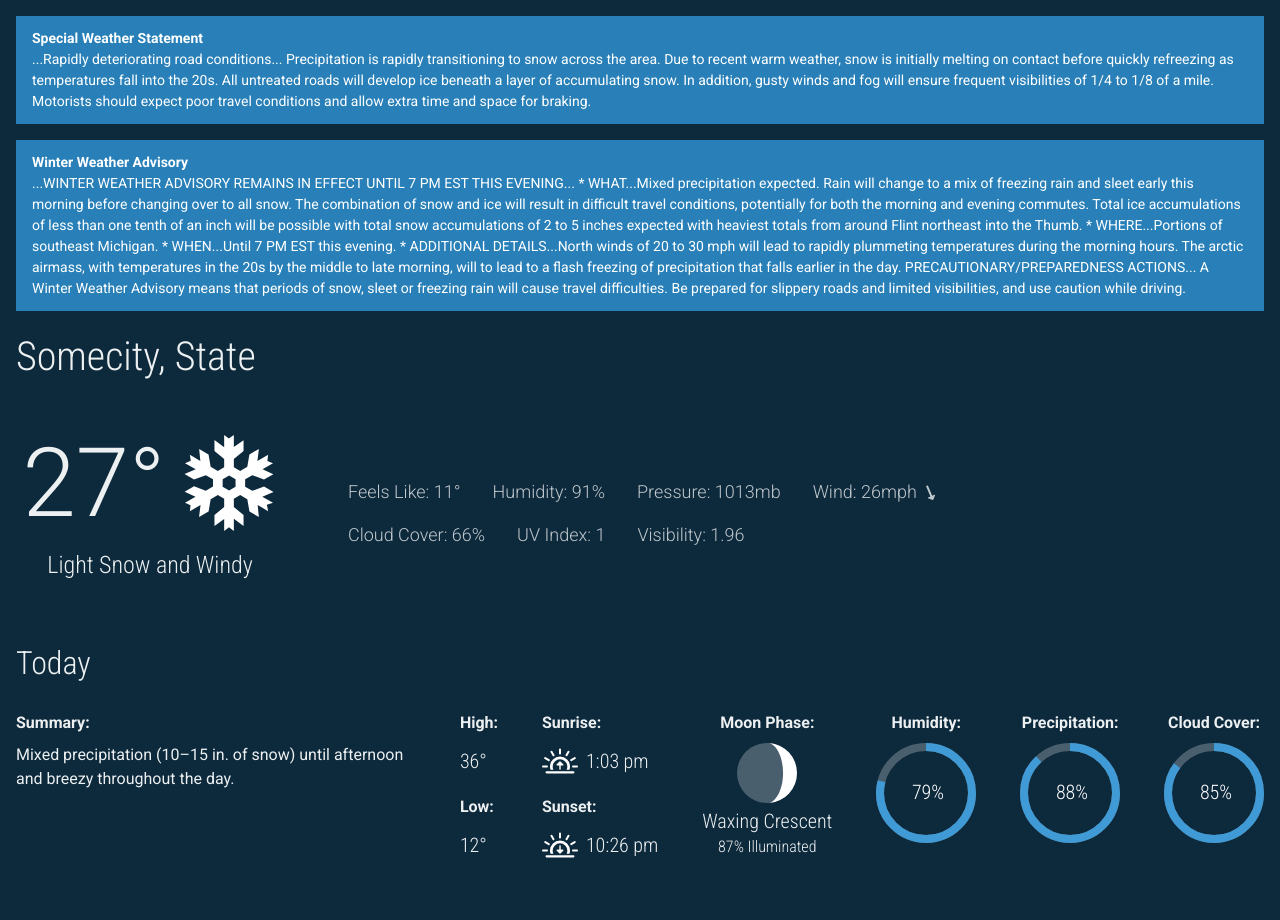
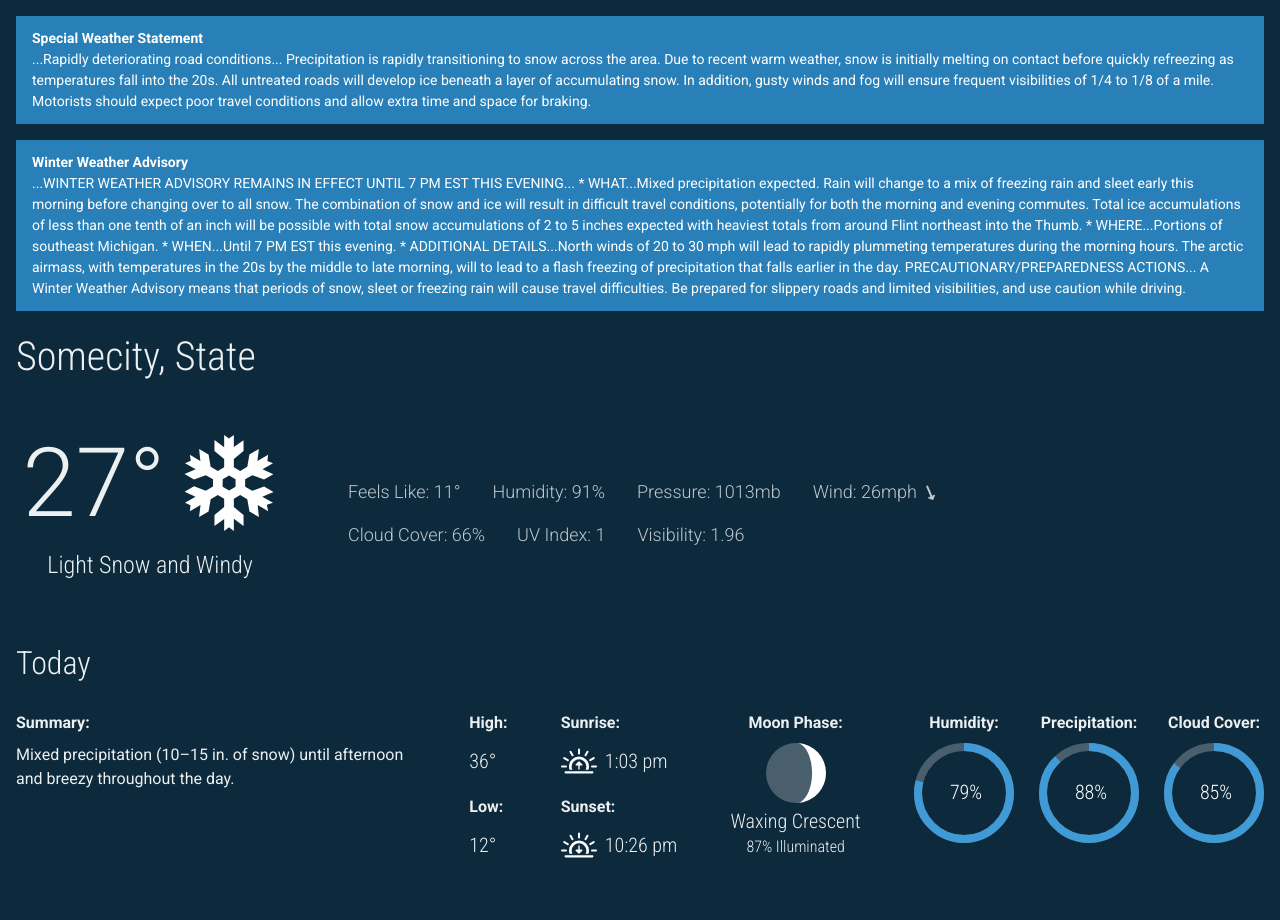
Before and after one commit to jdugdown/weather, a Vue app: page / in a window 1280 px wide. Shown: the top 920 px of the page. Built offline with nearby package versions, Linux system fonts and the light colour scheme; a web font is replaced by a local one.

Commit message:
group donuts together

```diff
--- a/src/components/Today.vue
+++ b/src/components/Today.vue
@@ -28,6 +28,7 @@
           <small>{{ forecast.moonPhase | percent }} Illuminated</small>
         </span>
       </div>
+      <div class="today__detail today__detail--donuts">
         <div class="today__detail today__detail--humidity">
           <h6>Humidity:</h6>
           <svg class="donut" width="100" height="100" viewBox="0 0 100 100">
@@ -51,6 +52,7 @@
             <circle class="donut__fill" cx="50" cy="50" r="46" stroke-width="8" stroke-dasharray="289.0265" :stroke-dashoffset="289.0265 * (1 - forecast.cloudCover)" />
             <text class="donut__value" text-anchor="middle" x="52%" y="56%" fill="#fff">{{ forecast.cloudCover | percent }}</text>
           </svg>
+        </div>
       </div>
     </div>
   </div>
--- a/src/styles/partials/_today.scss
+++ b/src/styles/partials/_today.scss
@@ -44,6 +44,12 @@
   }
 }
 
+.today__detail--donuts {
+  flex: 0 1 350px;
+  display: flex;
+  justify-content: space-between;
+}
+
 .donut {
   fill: none;
 }
```
Lines whose indentation alone changed are shown as unchanged.
